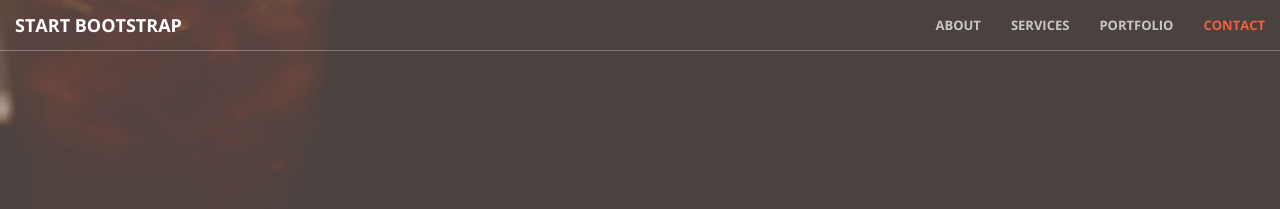
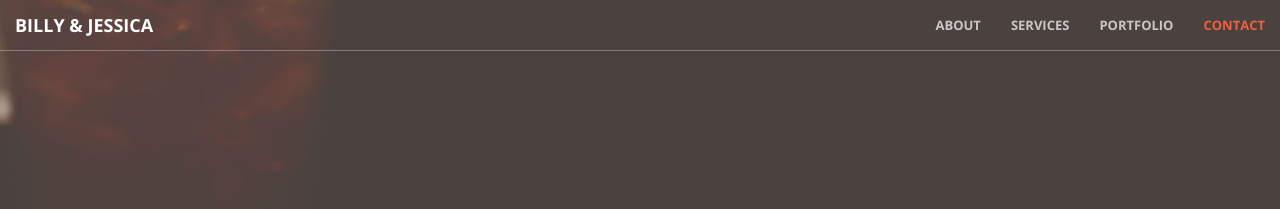
Before and after one commit to notbleh/wed-website, a Jekyll site: the page built from index.html, in a window 1280 px wide. Shown: the top 209 px of the page. Built offline with Jekyll 4.4.1, drawn with Linux system fonts in a browser that asks for light colours.

Commit message:
Update nav.html

```diff
--- a/_includes/nav.html
+++ b/_includes/nav.html
@@ -8,7 +8,7 @@
                 <span class="icon-bar"></span>
                 <span class="icon-bar"></span>
             </button>
-            <a class="navbar-brand page-scroll" href="#page-top">Start Bootstrap</a>
+            <a class="navbar-brand page-scroll" href="#page-top">Billy & Jessica</a>
         </div>
 
         <!-- Collect the nav links, forms, and other content for toggling -->
```
